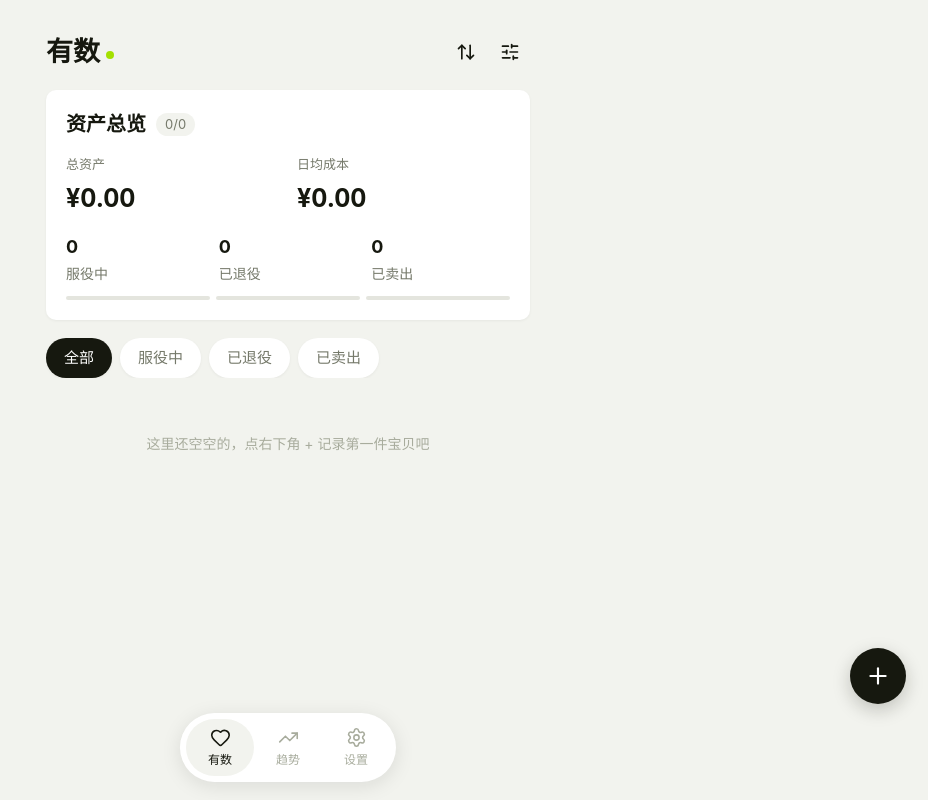
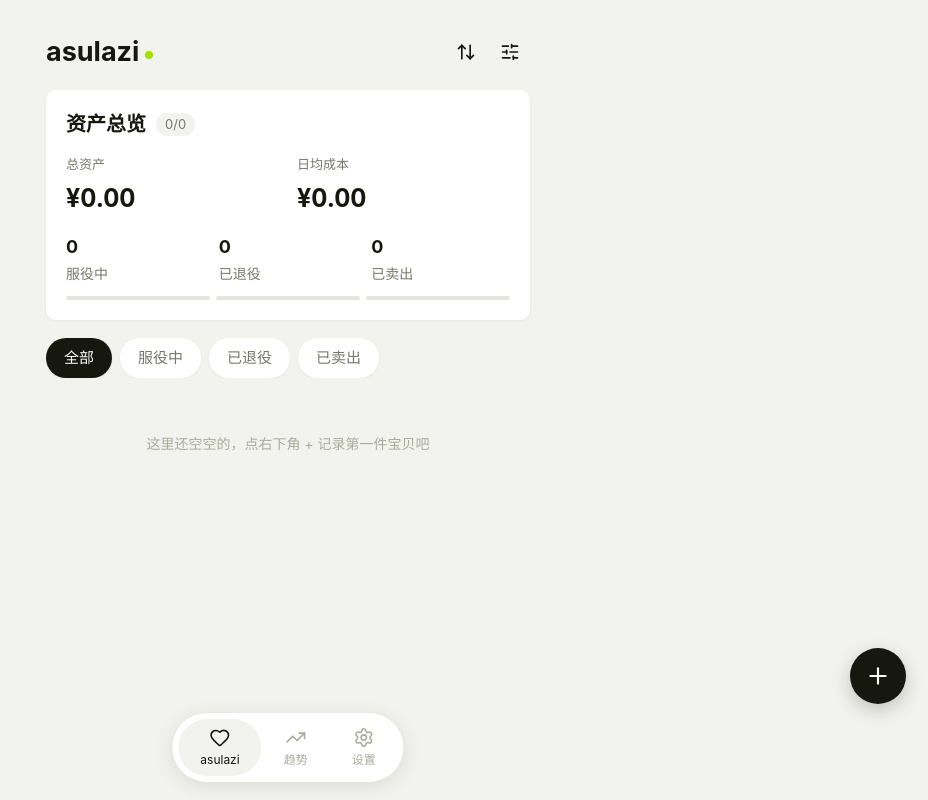
Before and after one commit to Asulazi/cost-soft, a Vue app: page / in a window 1280 px wide. Shown: the whole page, without its empty margins (352-1280 px from the left). Built offline with nearby package versions, Linux system fonts and the light colour scheme.

Commit message:
应用更名为 asulazi

```diff
--- a/index.html
+++ b/index.html
@@ -6,10 +6,10 @@
     <meta name="theme-color" content="#f2f3ee" />
     <meta name="apple-mobile-web-app-capable" content="yes" />
     <meta name="apple-mobile-web-app-status-bar-style" content="default" />
-    <meta name="apple-mobile-web-app-title" content="有数" />
+    <meta name="apple-mobile-web-app-title" content="asulazi" />
     <link rel="icon" href="/favicon.svg" type="image/svg+xml" />
     <link rel="apple-touch-icon" href="/apple-touch-icon.png" />
-    <title>有数</title>
+    <title>asulazi</title>
   </head>
   <body>
     <div id="app"></div>
--- a/scripts/smoke.mjs
+++ b/scripts/smoke.mjs
@@ -52,7 +52,7 @@ await page.screenshot({ path: 'shots/06-sorted.png' })
 
 // seed multi-year data directly through Dexie to verify the trend chart
 await page.evaluate(async () => {
-  const { db, STATUS } = await import('/src/db.js')
+  const { db, STATUS } = await import('/cost-soft/src/db.js')
   await db.assets.bulkAdd([
     { name: '旧椅子', price: 400, purchaseDate: '2023-03-10', category: '家居', tags: [], status: STATUS.ACTIVE, rule: '按天', photo: null, order: 90 },
     { name: '旧相机', price: 1200, purchaseDate: '2023-11-20', category: '摄影', tags: [], status: STATUS.ACTIVE, rule: '按天', photo: null, order: 91 },
--- a/src/App.vue
+++ b/src/App.vue
@@ -135,7 +135,7 @@ async function applySort(cfg) {
 }
 
 const tabs = [
-  { key: 'home', label: '有数', icon: Heart },
+  { key: 'home', label: 'asulazi', icon: Heart },
   { key: 'trend', label: '趋势', icon: TrendingUp },
   { key: 'settings', label: '设置', icon: Settings }
 ]
@@ -156,7 +156,7 @@ const tabs = [
     <template v-else-if="tab === 'home'">
       <div class="view">
         <div class="topbar">
-          <h1>有数</h1>
+          <h1>asulazi</h1>
           <div class="topbar-actions">
             <button class="icon-btn" @click="showSort = true"><ArrowUpDown :size="20" /></button>
             <button class="icon-btn" @click="tab = 'settings'"><SlidersHorizontal :size="20" /></button>
--- a/src/excel.js
+++ b/src/excel.js
@@ -31,7 +31,7 @@ export function exportAssetsExcel(assets) {
   ws['!cols'] = [{ wch: 24 }, { wch: 10 }, { wch: 12 }, { wch: 10 }, { wch: 20 }, { wch: 8 }, { wch: 12 }]
   const wb = XLSX.utils.book_new()
   XLSX.utils.book_append_sheet(wb, ws, '资产')
-  XLSX.writeFile(wb, `有数资产-${today()}.xlsx`)
+  XLSX.writeFile(wb, `asulazi资产-${today()}.xlsx`)
 }
 
 export function downloadTemplate() {
@@ -60,7 +60,7 @@ export function downloadTemplate() {
   const wb = XLSX.utils.book_new()
   XLSX.utils.book_append_sheet(wb, ws, '资产')
   XLSX.utils.book_append_sheet(wb, wsGuide, '填写说明')
-  XLSX.writeFile(wb, '有数导入模板.xlsx')
+  XLSX.writeFile(wb, 'asulazi导入模板.xlsx')
 }
 
 export async function importAssetsExcel(file) {
--- a/vite.config.js
+++ b/vite.config.js
@@ -10,8 +10,8 @@ export default defineConfig({
       registerType: 'autoUpdate',
       includeAssets: ['apple-touch-icon.png', 'favicon.svg'],
       manifest: {
-        name: '有数',
-        short_name: '有数',
+        name: 'asulazi',
+        short_name: 'asulazi',
         description: '本地资产管理与日均成本记录',
         lang: 'zh-CN',
         theme_color: '#f2f3ee',
```
Also changed, not shown: 1 other file (tests, documents, lock files or other folders).
